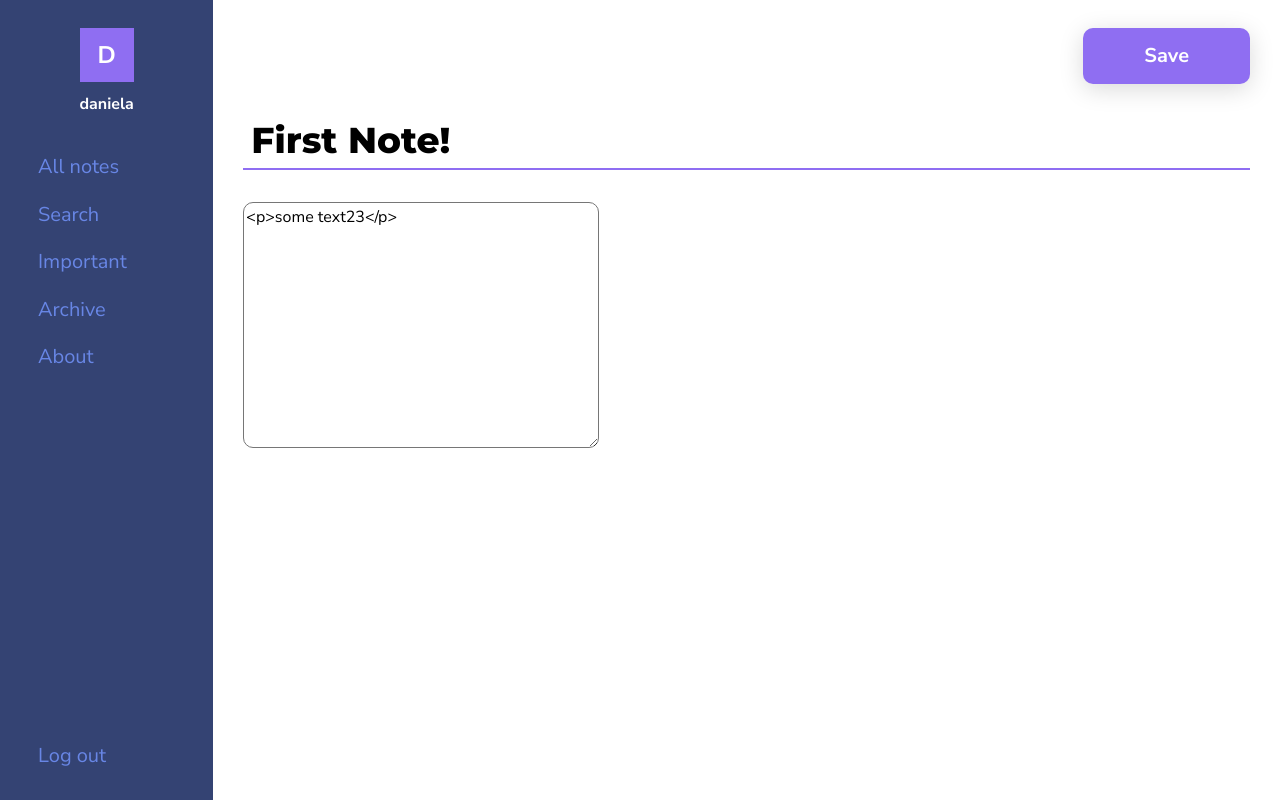
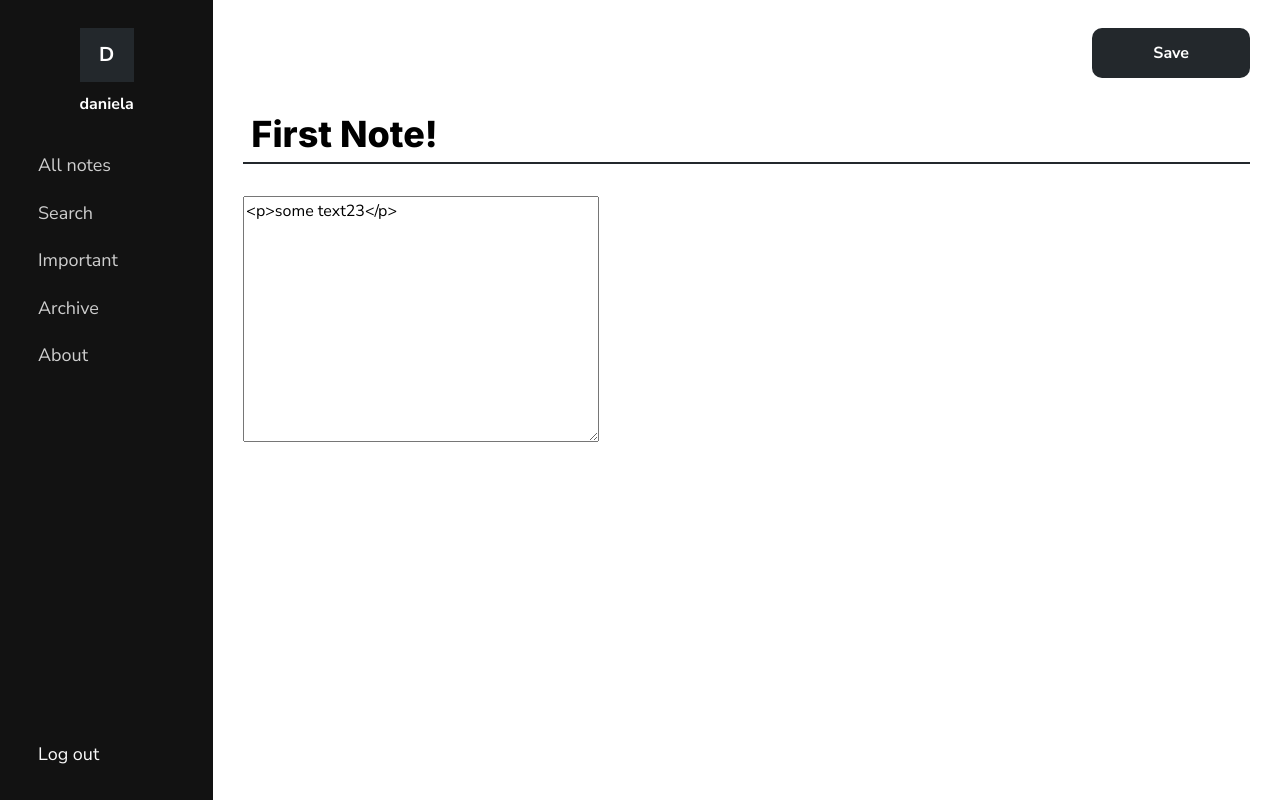
Before and after one commit to danielavornic/n0tes, a Django app: page /note/1/ in a window 1280 px wide. Run offline with Django 3.2, Linux system fonts and the light colour scheme; a user stored in the database is signed in; data comes from the database, SQL or seed files in the repository; both versions use the stored data as it was after the commit; some libraries are stand-ins or nearby versions.

Commit message:
change color pallete to b&w

```diff
--- a/notes/static/notes/homepage.css
+++ b/notes/static/notes/homepage.css
@@ -16,10 +16,10 @@ body {
 }
 
 a.btn {
-    padding: 16px 60px;
+    padding: 12px 48px;
     margin-right: 24px;
 }
 
 h1 {
-    font-size: 60px
+    font-size: 48px
 }
--- a/notes/static/notes/note.css
+++ b/notes/static/notes/note.css
@@ -1,9 +1,5 @@
 label {
     display: none
-}
-
-textarea {
-    border-radius: 10px !important;
 }
 
 #controlls {
@@ -21,16 +17,16 @@ textarea {
     border: none;
     outline: none;
     font-size: 36px;
-    color: var(--dark-blue);
+    color: var(--purple);
     vertical-align: middle;
 }
 
-#controlls a span {
-    font-size: 36px;
+#controlls a:hover {
+    color: var(--dark-blue);
 }
 
-#controlls button[title="Delete"], #controlls a[title="Delete"] {
-    color: red
+#controlls a span {
+    font-size: 28px;
 }
 
 #controlls #right {
@@ -51,7 +47,7 @@ textarea {
     display: inline-block;
     font-size: 36px;
     font-weight: bold;
-    font-family: 'Montserrat', sans-serif;
+    font-family: 'Inter', sans-serif;
     border: none;
     border-bottom: 2px solid var(--purple);
     outline: none;
@@ -86,11 +82,6 @@ textarea {
 }
 
 @media (max-width: 768px) {
-    #controlls button:not(.btn), #controlls a {
-        font-size: 30px;
-
-    }
-
     #controlls .iconify {
         vertical-align: middle !important;
     }
@@ -108,19 +99,13 @@ textarea {
     #controlls {
         margin-bottom: 36px;
     }
-}
 
-@media (max-width: 376px) {
     #controlls form {
-        margin-right: 16px;
-    }
-
-    #controlls button.btn {
-        margin-left: 16px
+        margin-right: 20px;
     }
 }
 
-@media (max-width: 320px) {
+@media (max-width: 420px) {
     #controlls button.btn {
         padding: 10px 36px;
     }
@@ -128,4 +113,16 @@ textarea {
     #controlls form {
         margin-right: 12px;
     }
+
+    #controlls form {
+        margin-right: 14px;
+    }
+
+    #controlls button.btn {
+        margin-left: 14px
+    }
+
+    #controlls button:not(.btn), #controlls a, #bookmark  {
+        font-size: 28px;
+    }
 }
--- a/notes/static/notes/notes.css
+++ b/notes/static/notes/notes.css
@@ -13,6 +13,7 @@
     z-index: 10;
     height: 100vh;
     transition: all 500ms ease 0s;
+    overflow: hidden;
 }
 
 nav {
@@ -108,11 +109,11 @@ button#logout {
 }
 
 #links a {
-    color: var(--blue);
+    color: var(--gray);
 }
 
 #links a:hover {
-    color: white
+    color: white;
 }
 
 #links span.medium-text {
@@ -124,7 +125,6 @@ button#logout {
     margin-right: 10px;
     font-size: 21px;
 }
-
 
 h1 {
     margin-top: 36px;
@@ -139,7 +139,7 @@ h1 {
 #content a.btn {
     padding: 12px 48px;
     margin-top: 28px;
-    float: right
+    float: right;
 }
 
 #notes, #noNotes {
@@ -157,7 +157,12 @@ h1 {
 .note {
     padding: 28px;
     border-radius: 10px;
-    background-color: #f6f7fb;
+    border: 3px solid var(--purple)
+}
+
+.note:hover {
+    background-color: #FAFAFA;
+    border: 3px solid var(--dark-blue)
 }
 
 .note.important {
--- a/notes/static/notes/style.css
+++ b/notes/static/notes/style.css
@@ -1,9 +1,8 @@
 :root {
-    --blue: #6886E5;
-    --dark-blue: #344373;
-    --purple: #8F6EF2;
-    --peach: #FFE0AC;
-    --light-pink: #FFACB7;
+    --blue: #fafafa;
+    --dark-blue: #121212;
+    --purple:#23282c;
+    --gray: #cecece;
 }
 
 body {
@@ -11,19 +10,19 @@ body {
 }
 
 h1, h2, h3 {
-    font-family: 'Montserrat', sans-serif;
+    font-family: 'Inter', sans-serif;
 }
 
 h1 {
-    font-size: 42px
+    font-size: 36px
 }
 
 h2 {
-    font-size: 36px;
+    font-size: 28px;
 }
 
 h3 {
-    font-size: 28px;
+    font-size: 24px;
 }
 
 p {
@@ -32,17 +31,17 @@ p {
 }
 
 .large-text {
-    font-size: 24px;
+    font-size: 20px;
 }
 
 .medium-text {
-    font-size: 20px;
+    font-size: 18px;
 }
 
 a {
     color: var(--dark-blue);
     font-weight: bold;
-    transition: all 300ms ease-in-out;
+    transition: all 200ms ease-in-out;
 }
 
 a:hover {
@@ -51,35 +50,25 @@ a:hover {
 }
 
 .btn {
+    color: white;
     background-color: var(--purple);
-    color: white;
     font-weight: bold;
     border-radius: 10px;
-    box-shadow: 0px 5px 25px rgba(0, 0, 0, 0.15);
-    transition: box-shadow 300ms ease-in-out;
+    transition: all 200ms ease-in-out;
 }
 
 .btn:hover {
+    background-color: var(--dark-blue);
     color: white;
-    box-shadow: 0px 8px 20px rgba(0, 0, 0, 0.25);
 }
 
 @media (max-width: 768px) {
-
     h1 {
-        font-size: 36px
+        font-size: 32px
     }
 
     h2 {
-        font-size: 28px;
-    }
-
-    .large-text {
-        font-size: 20px;
-    }
-
-    .medium-text {
-        font-size: 18px;
+        font-size: 24px;
     }
 }
 
--- a/notes/templates/notes/about.html
+++ b/notes/templates/notes/about.html
@@ -5,7 +5,7 @@
     <title>About | n0tes</title>
     <meta charset="UTF-8">
     <meta name="viewport" content="width=device-width, initial-scale=1.0">
-    <link href="https://fonts.googleapis.com/css2?family=Montserrat:wght@800&family=Nunito+Sans:ital,wght@0,400;0,700;1,400&display=swap" rel="stylesheet">
+    <link href="https://fonts.googleapis.com/css2?family=Inter:wght@800&family=Nunito+Sans:ital,wght@0,400;0,700;1,400&display=swap" rel="stylesheet">
     <link rel="stylesheet" href="https://stackpath.bootstrapcdn.com/bootstrap/4.5.0/css/bootstrap.min.css">
     <script src="https://code.iconify.design/1/1.0.6/iconify.min.js"></script>
 
--- a/notes/templates/notes/addnote.html
+++ b/notes/templates/notes/addnote.html
@@ -5,7 +5,7 @@
     <title>Add note | n0tes</title>
     <meta charset="UTF-8">
     <meta name="viewport" content="width=device-width, initial-scale=1.0">
-    <link href="https://fonts.googleapis.com/css2?family=Montserrat:wght@800&family=Nunito+Sans:ital,wght@0,400;0,700;1,400&display=swap" rel="stylesheet">
+    <link href="https://fonts.googleapis.com/css2?family=Inter:wght@800&family=Nunito+Sans:ital,wght@0,400;0,700;1,400&display=swap" rel="stylesheet">
     <link rel="stylesheet" href="https://stackpath.bootstrapcdn.com/bootstrap/4.5.0/css/bootstrap.min.css">
     <link rel="stylesheet" href="https://cdnjs.cloudflare.com/ajax/libs/material-design-icons/3.0.1/iconfont/material-icons.min.css">
     <script src="https://code.iconify.design/1/1.0.6/iconify.min.js"></script>
--- a/notes/templates/notes/archive.html
+++ b/notes/templates/notes/archive.html
@@ -5,7 +5,7 @@
     <title>Archive | n0tes</title>
     <meta charset="UTF-8">
     <meta name="viewport" content="width=device-width, initial-scale=1.0">
-    <link href="https://fonts.googleapis.com/css2?family=Montserrat:wght@800&family=Nunito+Sans:ital,wght@0,400;0,700;1,400&display=swap" rel="stylesheet">
+    <link href="https://fonts.googleapis.com/css2?family=Inter:wght@800&family=Nunito+Sans:ital,wght@0,400;0,700;1,400&display=swap" rel="stylesheet">
     <link rel="stylesheet" href="https://stackpath.bootstrapcdn.com/bootstrap/4.5.0/css/bootstrap.min.css">
     <script src="https://code.iconify.design/1/1.0.6/iconify.min.js"></script>
     <link rel="stylesheet" type="text/css" href="{% static 'notes/style.css' %}">
--- a/notes/templates/notes/home.html
+++ b/notes/templates/notes/home.html
@@ -5,12 +5,12 @@
     <title>n0tes</title>
     <meta charset="UTF-8">
     <meta name="viewport" content="width=device-width, initial-scale=1.0">
-    <link href="https://fonts.googleapis.com/css2?family=Montserrat:wght@800&family=Nunito+Sans:ital,wght@0,400;0,700;1,400&display=swap" rel="stylesheet">
+    <link href="https://fonts.googleapis.com/css2?family=Inter:wght@800&family=Nunito+Sans:ital,wght@0,400;0,700;1,400&display=swap" rel="stylesheet">
     <link rel="stylesheet" href="https://stackpath.bootstrapcdn.com/bootstrap/4.5.0/css/bootstrap.min.css">
     <link rel="stylesheet" type="text/css" href="{% static 'notes/style.css' %}">
     <link rel="stylesheet" type="text/css" href="{% static 'notes/homepage.css' %}">
 </head>
-<body style="background-image: url({% static 'notes/homepage.jpg' %})">
+<body>
     <div class="container">
         <h1 class="text-center">Welcome to n0tes</h1>
         <div class="text-center" id="description">
--- a/notes/templates/notes/important.html
+++ b/notes/templates/notes/important.html
@@ -5,7 +5,7 @@
     <title>Important notes | n0tes</title>
     <meta charset="UTF-8">
     <meta name="viewport" content="width=device-width, initial-scale=1.0">
-    <link href="https://fonts.googleapis.com/css2?family=Montserrat:wght@800&family=Nunito+Sans:ital,wght@0,400;0,700;1,400&display=swap" rel="stylesheet">
+    <link href="https://fonts.googleapis.com/css2?family=Inter:wght@800&family=Nunito+Sans:ital,wght@0,400;0,700;1,400&display=swap" rel="stylesheet">
     <link rel="stylesheet" href="https://stackpath.bootstrapcdn.com/bootstrap/4.5.0/css/bootstrap.min.css">
     <script src="https://code.iconify.design/1/1.0.6/iconify.min.js"></script>
     <link rel="stylesheet" type="text/css" href="{% static 'notes/style.css' %}">
@@ -43,7 +43,7 @@
                     </div>
                     {% else %}
                     <div id="noNotes">
-                        <p class="text-center medium-text">You don't have any notes marked as important. <a href="{% url 'add' %}">Create a new note.</a></p>
+                        <p class="text-center medium-text">You don't have any notes marked as important.</p>
                     </div>
                     {% endif %}
 
--- a/notes/templates/notes/loginuser.html
+++ b/notes/templates/notes/loginuser.html
@@ -5,7 +5,7 @@
     <title>Login | n0tes</title>
     <meta charset="UTF-8">
     <meta name="viewport" content="width=device-width, initial-scale=1.0">
-    <link href="https://fonts.googleapis.com/css2?family=Montserrat:wght@700&family=Nunito+Sans:ital,wght@0,400;0,700;1,400&display=swap" rel="stylesheet">
+    <link href="https://fonts.googleapis.com/css2?family=Inter:wght@700&family=Nunito+Sans:ital,wght@0,400;0,700;1,400&display=swap" rel="stylesheet">
     <link rel="stylesheet" href="https://stackpath.bootstrapcdn.com/bootstrap/4.5.0/css/bootstrap.min.css">
     <link rel="stylesheet" type="text/css" href="{% static 'notes/style.css' %}">
     <link rel="stylesheet" type="text/css" href="{% static 'notes/signforms.css' %}">
--- a/notes/templates/notes/note.html
+++ b/notes/templates/notes/note.html
@@ -5,7 +5,7 @@
     <title>{{note.title}} | n0tes</title>
     <meta charset="UTF-8">
     <meta name="viewport" content="width=device-width, initial-scale=1.0">
-    <link href="https://fonts.googleapis.com/css2?family=Montserrat:wght@800&family=Nunito+Sans:ital,wght@0,400;0,700;1,400&display=swap" rel="stylesheet">
+    <link href="https://fonts.googleapis.com/css2?family=Inter:wght@800&family=Nunito+Sans:ital,wght@0,400;0,700;1,400&display=swap" rel="stylesheet">
     <link rel="stylesheet" href="https://stackpath.bootstrapcdn.com/bootstrap/4.5.0/css/bootstrap.min.css">
     <script src="https://code.iconify.design/1/1.0.6/iconify.min.js"></script>
 
@@ -45,7 +45,7 @@
                             </form>
                             {% endif %}
 
-                            <button type="submit" class="medium-text btn" form="form">Save</button>
+                            <button type="submit" class="btn" form="form">Save</button>
                         </div>
                     </div>
 
--- a/notes/templates/notes/notes.html
+++ b/notes/templates/notes/notes.html
@@ -5,7 +5,7 @@
     <title>Your notes | n0tes</title>
     <meta charset="UTF-8">
     <meta name="viewport" content="width=device-width, initial-scale=1.0">
-    <link href="https://fonts.googleapis.com/css2?family=Montserrat:wght@800&family=Nunito+Sans:ital,wght@0,400;0,700;1,400&display=swap" rel="stylesheet">
+    <link href="https://fonts.googleapis.com/css2?family=Inter:wght@800&family=Nunito+Sans:ital,wght@0,400;0,700;1,400&display=swap" rel="stylesheet">
     <link rel="stylesheet" href="https://stackpath.bootstrapcdn.com/bootstrap/4.5.0/css/bootstrap.min.css">
     <link rel="stylesheet" href="https://cdnjs.cloudflare.com/ajax/libs/material-design-icons/3.0.1/iconfont/material-icons.min.css">
     <script src="https://code.iconify.design/1/1.0.6/iconify.min.js"></script>
@@ -25,7 +25,7 @@
 
                     <div>
                         <h1>All Notes</h1>
-                        <a href="{% url 'add' %}" class="btn medium-text">New note</a>
+                        <a href="{% url 'add' %}" class="btn">New note</a>
                     </div>
 
                     {% if notes %}
--- a/notes/templates/notes/search.html
+++ b/notes/templates/notes/search.html
@@ -5,7 +5,7 @@
     <title>Search {{ keyword }} | n0tes</title>
     <meta charset="UTF-8">
     <meta name="viewport" content="width=device-width, initial-scale=1.0">
-    <link href="https://fonts.googleapis.com/css2?family=Montserrat:wght@800&family=Nunito+Sans:ital,wght@0,400;0,700;1,400&display=swap" rel="stylesheet">
+    <link href="https://fonts.googleapis.com/css2?family=Inter:wght@800&family=Nunito+Sans:ital,wght@0,400;0,700;1,400&display=swap" rel="stylesheet">
     <link rel="stylesheet" href="https://stackpath.bootstrapcdn.com/bootstrap/4.5.0/css/bootstrap.min.css">
     <script src="https://code.iconify.design/1/1.0.6/iconify.min.js"></script>
     <link rel="stylesheet" type="text/css" href="{% static 'notes/style.css' %}">
@@ -25,7 +25,7 @@
 
                     <form type="get" action="." id="search" class="form-inline">
                         <input  class="col-sm-12 col-md-8 col-lg-9" type="text" name="keyword" value='{{ keyword }}' placeholder="Enter keyword">
-                        <div class="col-sm-12 col-md-4 col-lg-3"><button type="submit" class="medium-text btn" >Search</button></div>
+                        <div class="col-sm-12 col-md-4 col-lg-3"><button type="submit" class="btn" >Search</button></div>
                     </form>
 
                     {% if notes %}
--- a/notes/templates/notes/signupuser.html
+++ b/notes/templates/notes/signupuser.html
@@ -5,7 +5,7 @@
     <title>Sign Up | n0tes</title>
     <meta charset="UTF-8">
     <meta name="viewport" content="width=device-width, initial-scale=1.0">
-    <link href="https://fonts.googleapis.com/css2?family=Montserrat:wght@700&family=Nunito+Sans:ital,wght@0,400;0,700;1,400&display=swap" rel="stylesheet">
+    <link href="https://fonts.googleapis.com/css2?family=Inter:wght@700&family=Nunito+Sans:ital,wght@0,400;0,700;1,400&display=swap" rel="stylesheet">
     <link rel="stylesheet" href="https://stackpath.bootstrapcdn.com/bootstrap/4.5.0/css/bootstrap.min.css">
     <link rel="stylesheet" type="text/css" href="{% static 'notes/style.css' %}">
     <link rel="stylesheet" type="text/css" href="{% static 'notes/signforms.css' %}">
```
Also changed, not shown: notes/static/notes/search.css (+5 -5 lines), notes/static/notes/signforms.css (+14 -12 lines), db.sqlite3, notes/static/notes/homepage.jpg, notes/static/notes/login-page.jpg.
